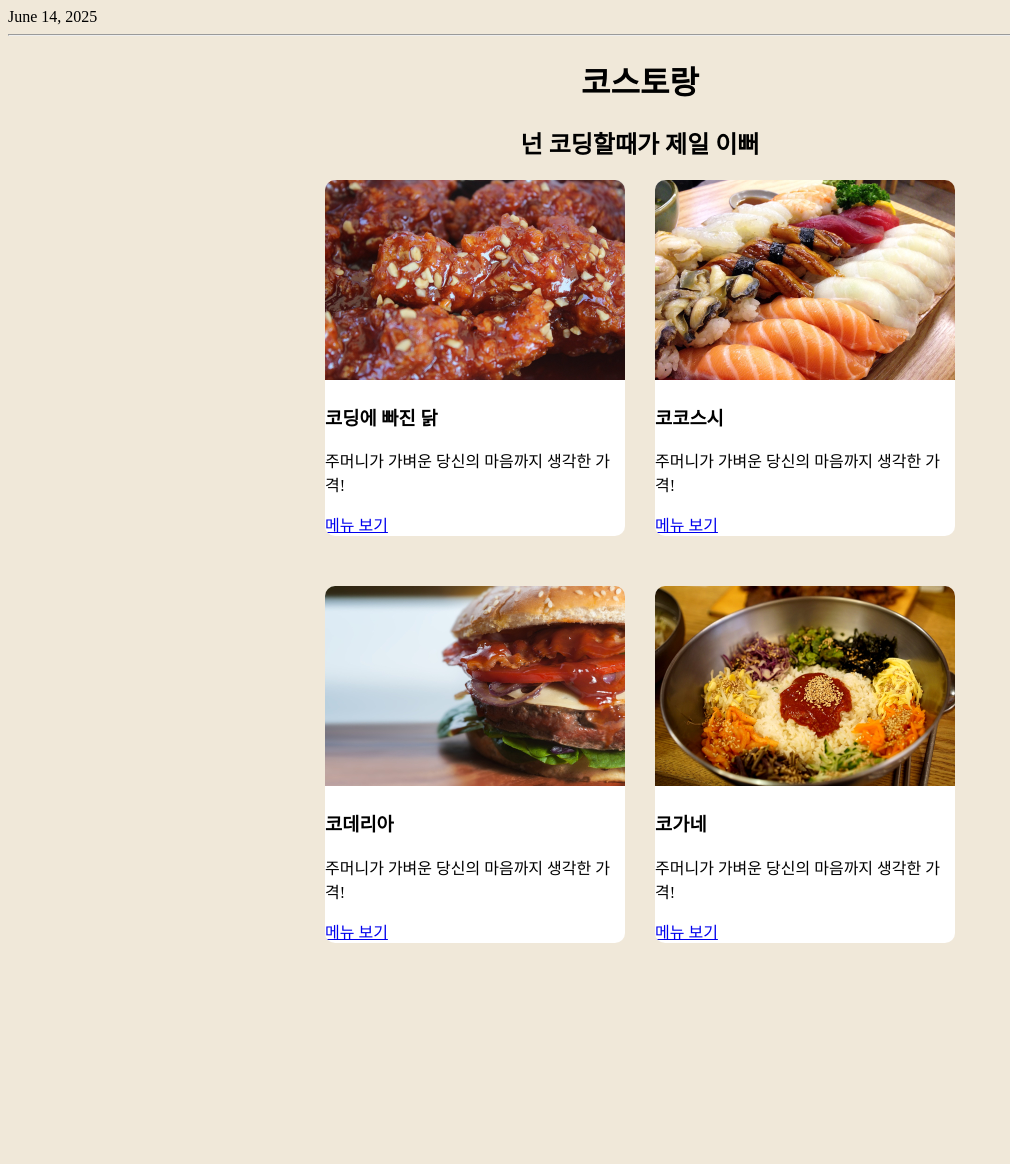
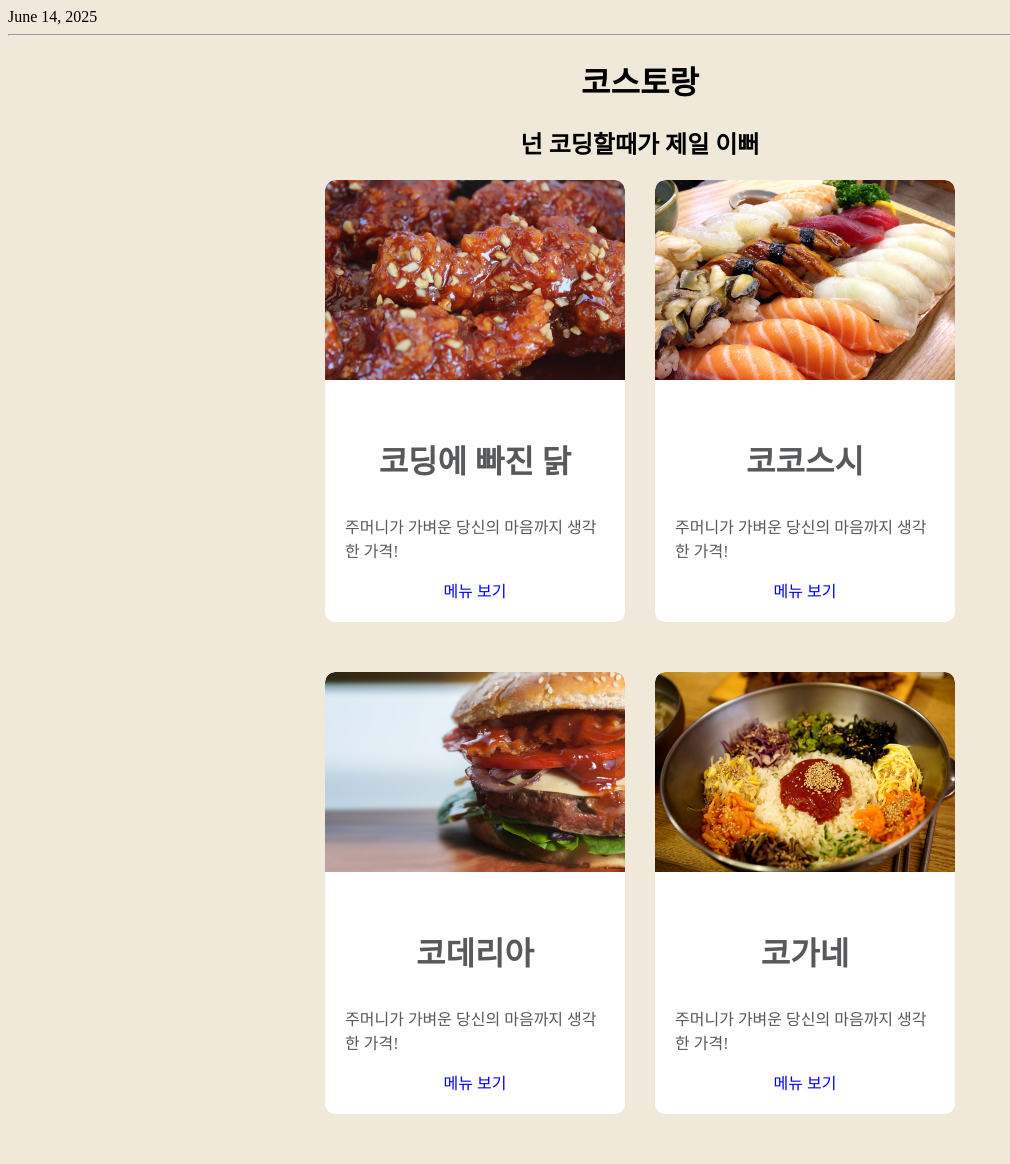
Before and after one commit to samon3869/Costaurant, a Django app: page /foods/index/ in a window 1280 px wide. Shown: the whole page, without its empty margins (0-1010 px from the left). Before the commit the page ends 943 px from the top, so only its background shows below. Run offline with Django 5.2, Linux system fonts and the light colour scheme; some web fonts are replaced.

Commit message:
css/③ 음식카드 내부디자인 작성

```diff
--- a/foods/static/foods/css/styles.css
+++ b/foods/static/foods/css/styles.css
@@ -38,3 +38,35 @@ h1, h2 {
   margin-left: 15px;
   margin-right: 15px;
 }
+
+/* ③ 카드 내부 디자인 정리 */
+
+.food h3 {
+  color: #58595b;
+  font-size: 32px;
+  font-family: Jua;
+}
+
+.food p {
+  color: #58595b;
+  font-size: 16px;
+  font-family: Jua;
+  text-align: left;
+}
+
+.food a {
+  color: #0000ee;
+  font-size: 16px;
+  font-family: Jua;
+  text-decoration: none;
+}
+
+.food .info {
+  padding: 20px;
+  text-align: center;
+}
+
+.food img {
+  border-top-left-radius: 10px;
+  border-top-right-radius: 10px;
+}
```
